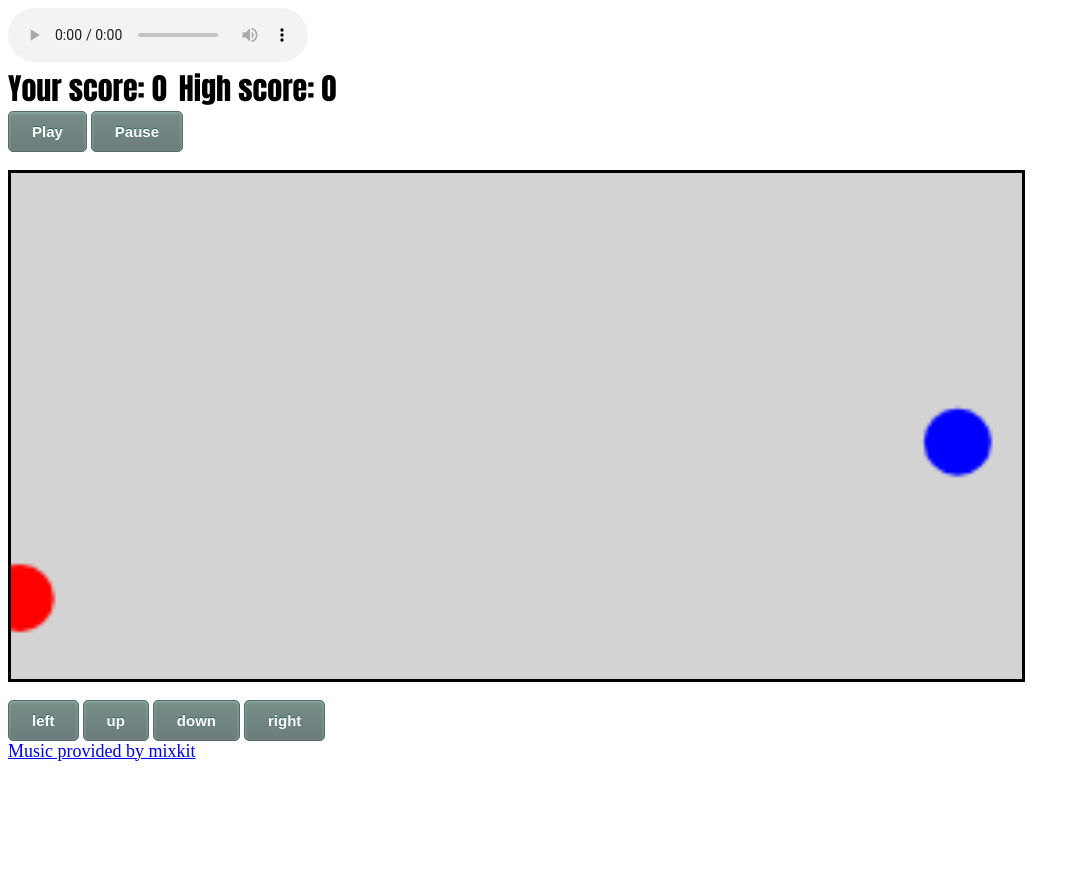
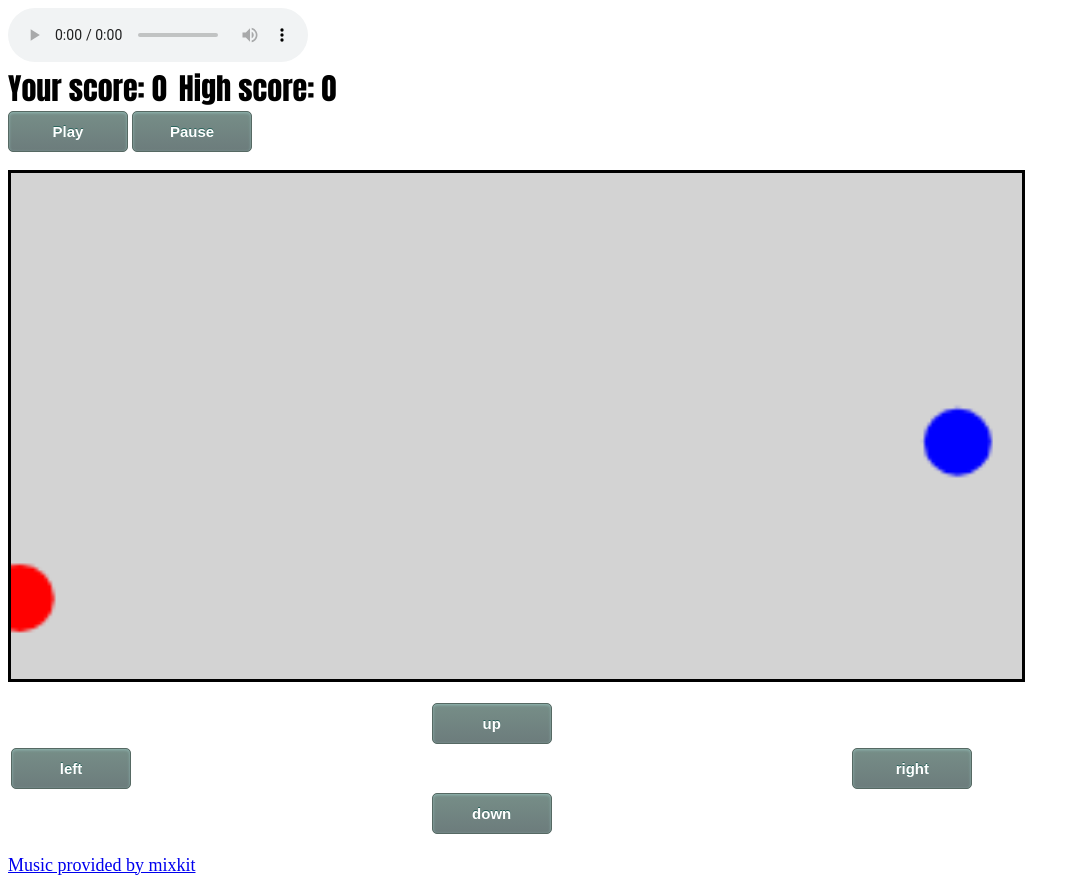
Before and after one commit to PhilippeVanVlierberghe/snake, a plain HTML site: page index.html in a window 1280 px wide. Shown: the whole page, without its empty margins (0-1080 px from the left). Before the commit the page ends 800 px from the top, so only its background shows below. Drawn offline with Linux system fonts and the light colour scheme.

Commit message:
Update index.html

```diff
--- a/index.html
+++ b/index.html
@@ -34,6 +34,7 @@
             padding: 11px 23px;
             text-decoration: none;
             text-shadow: 0px -1px 0px #2b665e;
+            width: 15vh;
         }
 
         Button:hover {
@@ -78,10 +79,25 @@
     <canvas id="myCanvas"></canvas>
     <script src="index.js"></script>
     <br>
-    <button class="keyButton" onclick="pressKey('4')" type="button">left </button>
-    <button class="keyButton" onclick="pressKey('8')" type="button">up </button>
-    <button class="keyButton" onclick="pressKey('2')" type="button">down </button>
-    <button class="keyButton" onclick="pressKey('6')" type="button">right </button>
+
+    <table style="width:100%">
+        <tr>
+            <td></td>
+            <td><button class="keyButton" onclick="pressKey('8')" type="button">up </button></td>
+            <td></td>
+        </tr>
+        <tr>
+            <td> <button class="keyButton" onclick="pressKey('4')" type="button">left </button></td>
+            <td></td>
+            <td><button class="keyButton" onclick="pressKey('6')" type="button">right </button></td>
+        </tr>
+        <tr>
+            <td></td>
+            <td> <button class="keyButton" onclick="pressKey('2')" type="button">down </button></td>
+            <td></td>
+        </tr>
+    </table>
+
     <br>
     <a href="https://mixkit.co/" target="_blank">Music provided by mixkit</a></body>
 
```
